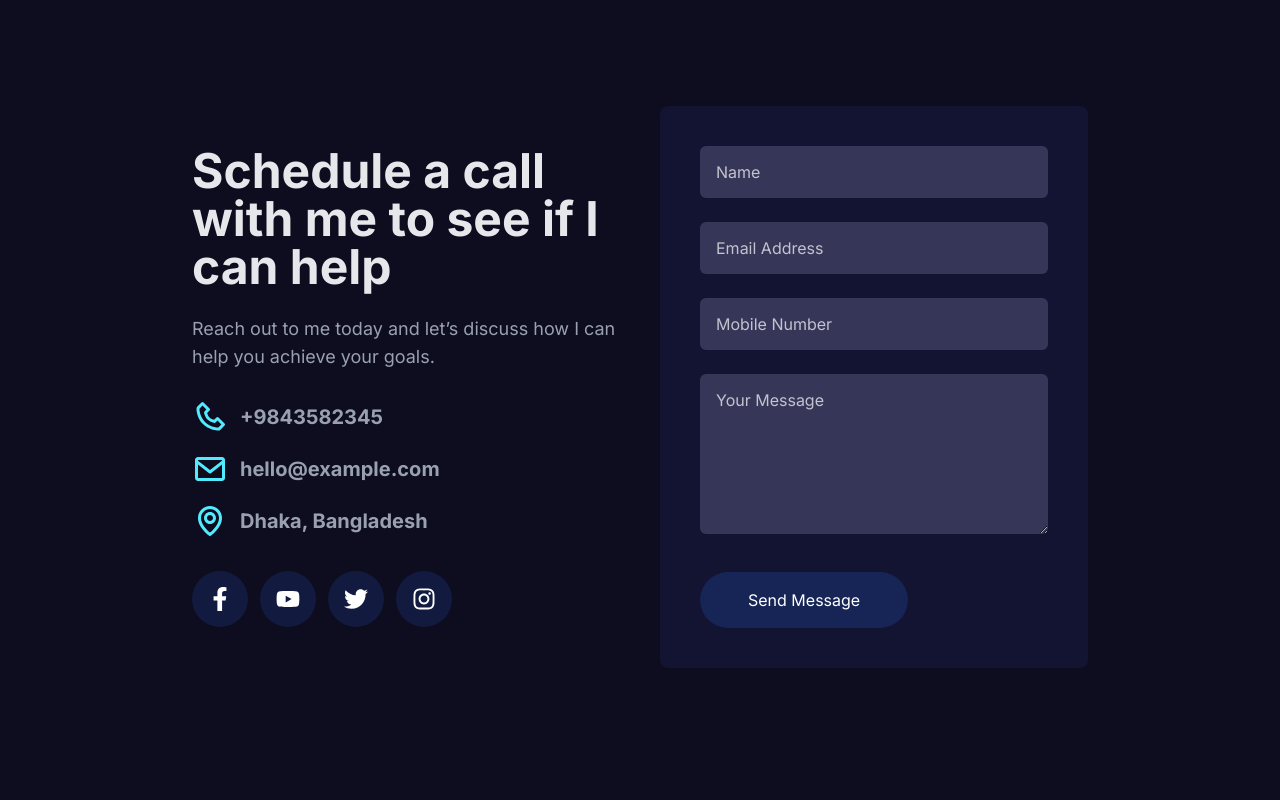
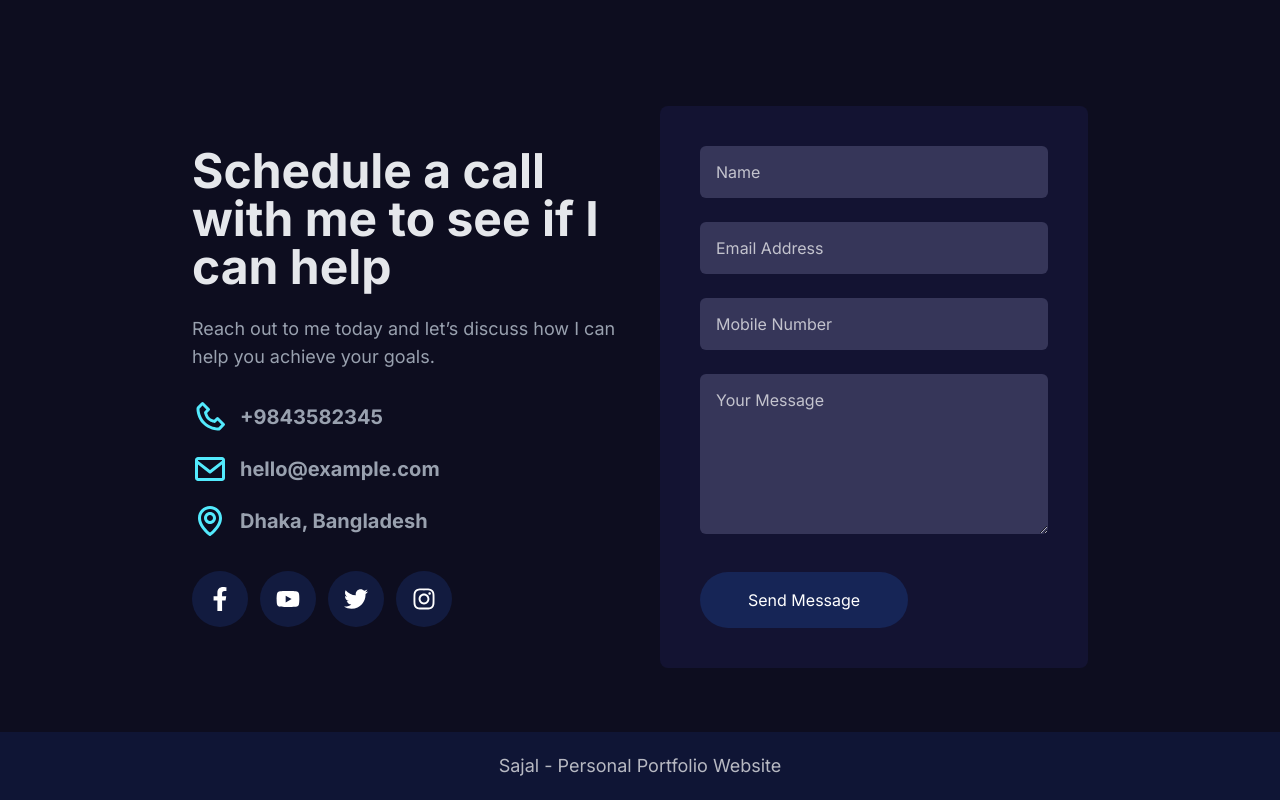
Before and after one commit to farzanacoder/NextJs-Portfolio, a Next.js app: page / in a window 1280 px wide. Shown: the part 5116-5916 px from the top of the page. Before the commit the page ends 5848 px from the top, so only its background shows below. Built offline with nearby package versions, Linux system fonts and the light colour scheme.

Commit message:
footer done

```diff
--- /dev/null
+++ b/components/Home/Footer/Footer.tsx
@@ -0,0 +1,11 @@
+import React from 'react'
+
+const Footer = () => {
+  return (
+    <div className='p-5 bg-blue-900/20'>
+      <h1 className='text-lg text-white/70 text-center'>Sajal - Personal Portfolio Website</h1>
+    </div>
+  )
+}
+
+export default Footer
--- a/components/Home/Home.tsx
+++ b/components/Home/Home.tsx
@@ -7,6 +7,7 @@ import Skills from './Skills/Skills'
 import Client from './Client/Client'
 import Blog from './Blog/Blog'
 import Contact from './Contact/Contact'
+import Footer from './Footer/Footer'
 
 const Home = () => {
   return (
@@ -19,6 +20,7 @@ const Home = () => {
       <Client/>
       <Blog/>
       <Contact/>
+      <Footer/>
     </div>
   )
 }
```
